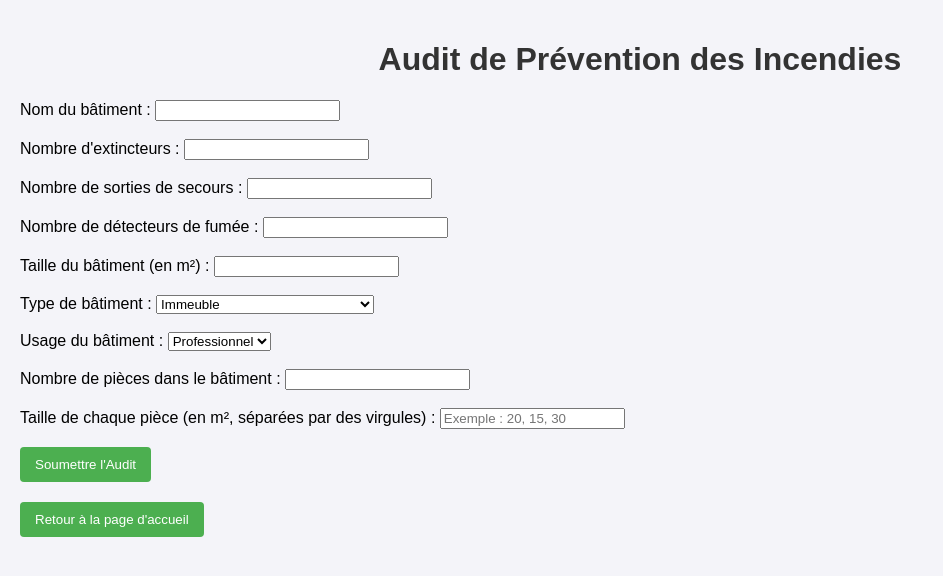
After one commit to Hugo-Mallia/Projet-Prediction-des-Incendies, a FastAPI app: template templates/audit.html in a window 1280 px wide. The commit adds this page. Shown: the top 576 px of the page, without its empty margins (0-943 px from the left). Run offline with FastAPI, Linux system fonts and the light colour scheme; the template is opened without the code that fills it, so the values that code supplies are empty.

Commit message:
Essai_Test1

```diff
--- a/app/main.py
+++ b/app/main.py
@@ -1,4 +1,4 @@
-from fastapi import FastAPI, Request
+from fastapi import FastAPI, Request, Form
 from fastapi.staticfiles import StaticFiles
 from fastapi.templating import Jinja2Templates
 from app.routes.scan_environment import router as scan_router
@@ -16,3 +16,17 @@ app.include_router(scan_router, prefix="/api")
 @app.get("/")
 async def root(request: Request):
     return templates.TemplateResponse("index.html", {"request": request})
+
+@app.get("/audit")
+async def audit_page(request: Request):
+    return templates.TemplateResponse("audit.html", {"request": request})
+
+@app.post("/submit-audit")
+async def submit_audit(
+    buildingName: str = Form(...),
+    fireExtinguishers: int = Form(...),
+    emergencyExits: int = Form(...),
+    smokeDetectors: int = Form(...)
+):
+    # Logique pour traiter les données de l'audit
+    return {"message": "Audit soumis avec succès"}
--- /dev/null
+++ b/templates/audit.html
@@ -0,0 +1,56 @@
+<!DOCTYPE html>
+<html lang="fr">
+<head>
+    <meta charset="UTF-8">
+    <meta name="viewport" content="width=device-width, initial-scale=1.0">
+    <title>Audit de Prévention des Incendies</title>
+    <link rel="stylesheet" href="/static/style.css">
+</head>
+<body>
+    <h1>Audit de Prévention des Incendies</h1>
+    <form id="auditForm">
+        <label for="buildingName">Nom du bâtiment :</label>
+        <input type="text" id="buildingName" name="buildingName" required><br><br>
+
+        <label for="fireExtinguishers">Nombre d'extincteurs :</label>
+        <input type="number" id="fireExtinguishers" name="fireExtinguishers" required><br><br>
+
+        <label for="emergencyExits">Nombre de sorties de secours :</label>
+        <input type="number" id="emergencyExits" name="emergencyExits" required><br><br>
+
+        <label for="smokeDetectors">Nombre de détecteurs de fumée :</label>
+        <input type="number" id="smokeDetectors" name="smokeDetectors" required><br><br>
+
+        <label for="buildingSize">Taille du bâtiment (en m²) :</label>
+        <input type="number" id="buildingSize" name="buildingSize" required><br><br>
+
+        <label for="buildingType">Type de bâtiment :</label>
+        <select id="buildingType" name="buildingType" required>
+            <option value="immeuble">Immeuble</option>
+            <option value="maison">Maison</option>
+            <option value="entrepot">Entrepôt</option>
+            <option value="usine">Usine</option>
+            <option value="etablissement_public">Établissement recevant du public</option>
+        </select><br><br>
+
+        <label for="buildingUsage">Usage du bâtiment :</label>
+        <select id="buildingUsage" name="buildingUsage" required>
+            <option value="professionnel">Professionnel</option>
+            <option value="personnel">Personnel</option>
+        </select><br><br>
+
+        <label for="roomCount">Nombre de pièces dans le bâtiment :</label>
+        <input type="number" id="roomCount" name="roomCount" required><br><br>
+
+        <label for="roomSizes">Taille de chaque pièce (en m², séparées par des virgules) :</label>
+        <input type="text" id="roomSizes" name="roomSizes" placeholder="Exemple : 20, 15, 30" required><br><br>
+
+        <button type="submit">Soumettre l'Audit</button>
+    </form>
+
+    <!-- Bouton Retour -->
+    <div style="margin-top: 20px;">
+        <button onclick="window.location.href='/'">Retour à la page d'accueil</button>
+    </div>
+</body>
+</html>
--- a/templates/index.html
+++ b/templates/index.html
@@ -12,6 +12,11 @@
         <input type="file" id="imageUpload" accept="image/*" required>
         <button type="submit">Scanner l'Environnement</button>
     </form>
+
+    <!-- Bouton pour l'audit -->
+    <div style="text-align: center; margin-top: 20px;">
+        <button onclick="window.location.href='/audit'">Faire un Audit</button>
+    </div>
     <div id="results"></div>
 
     <script src="/static/script.js"></script>
```
